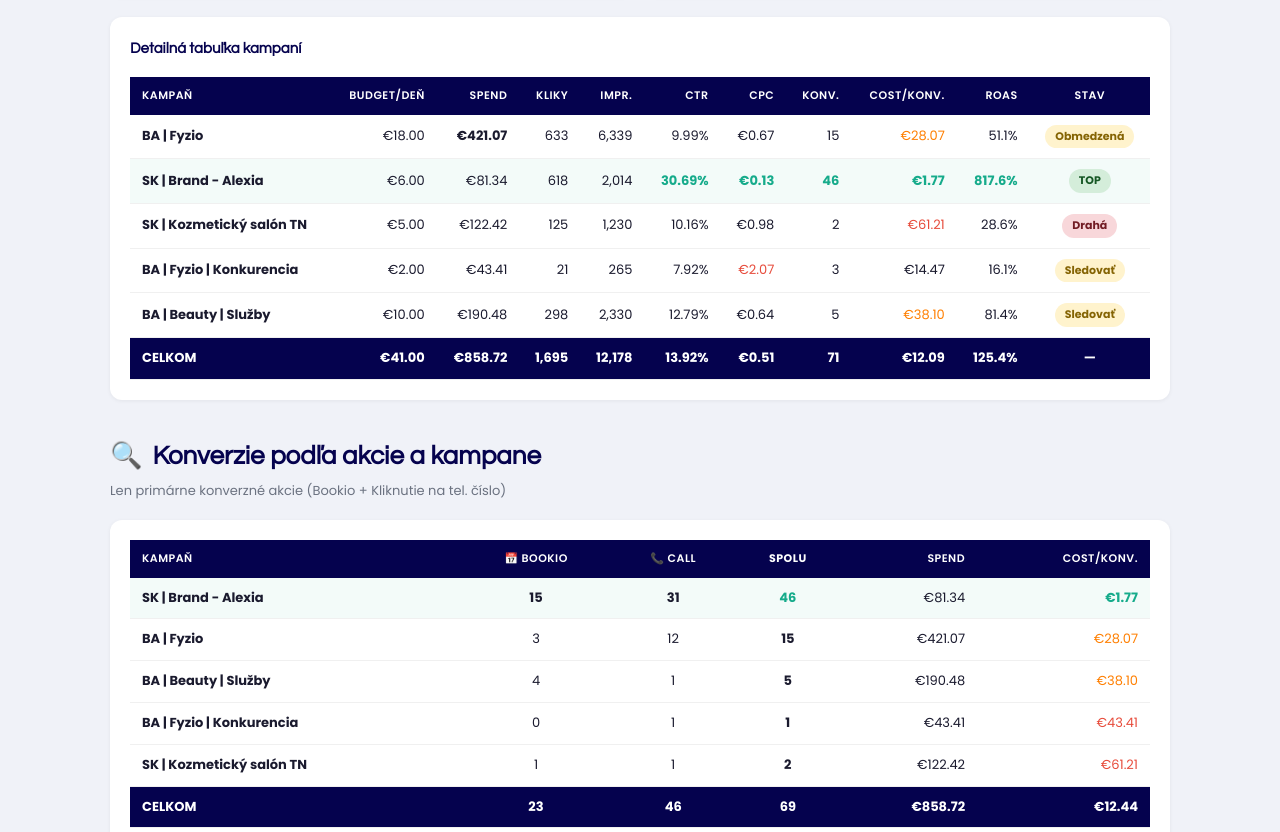
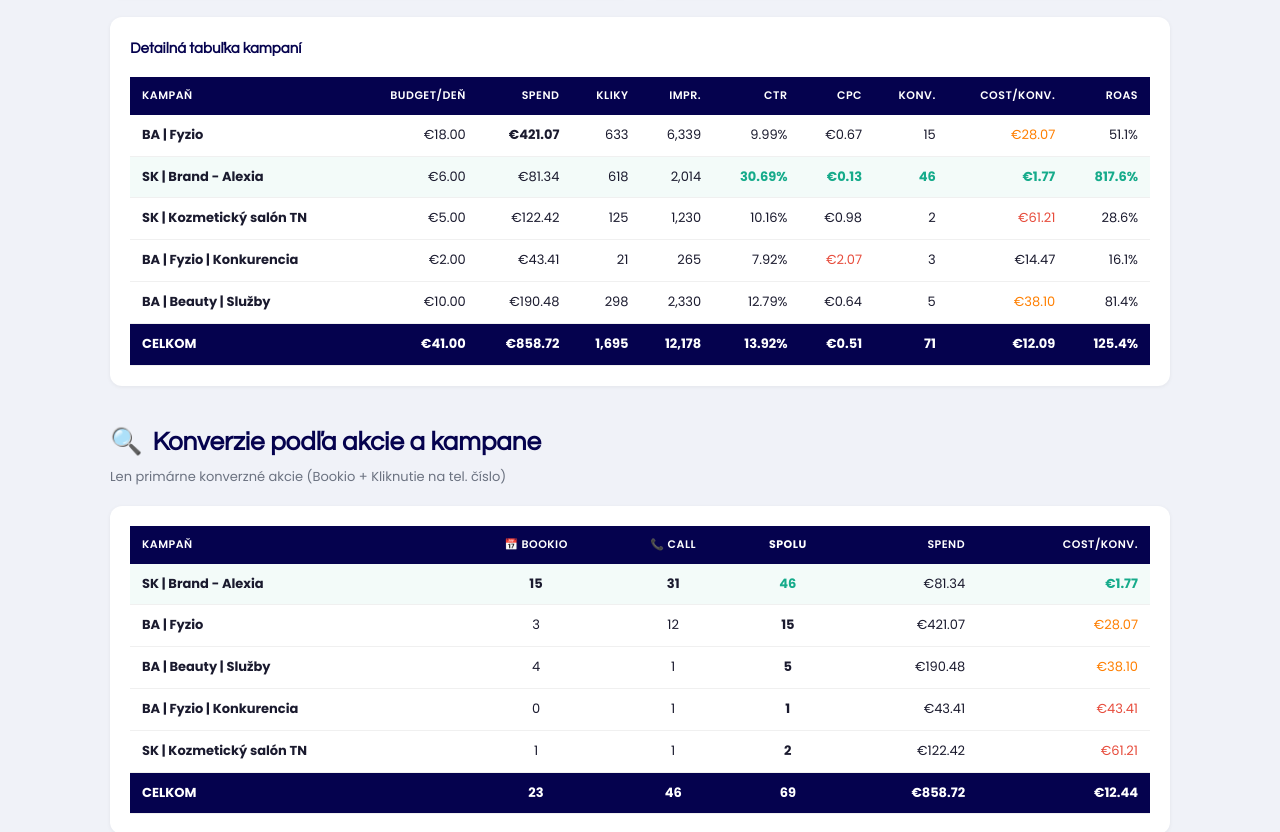
Before and after one commit to jakubstopiak/crystalcall-audit, a plain HTML site: page alexia-report.html in a window 1280 px wide. Shown: the part 1466-2298 px from the top of the page. Drawn offline with nearby package versions, Linux system fonts and the light colour scheme.

Commit message:
Remove Stav column + trim budget recommendation

```diff
--- a/alexia-report.html
+++ b/alexia-report.html
@@ -216,7 +216,6 @@
             <th class="text-right">Konv.</th>
             <th class="text-right">Cost/Konv.</th>
             <th class="text-right">ROAS</th>
-            <th class="text-center">Stav</th>
           </tr>
         </thead>
         <tbody>
@@ -231,7 +230,6 @@
             <td class="text-right">15</td>
             <td class="text-right" style="color:var(--dex-orange)">€28.07</td>
             <td class="text-right">51.1%</td>
-            <td class="text-center"><span class="badge badge-orange">Obmedzená</span></td>
           </tr>
           <tr style="background:rgba(22,171,139,.05)">
             <td class="fw-bold">SK | Brand - Alexia</td>
@@ -244,7 +242,6 @@
             <td class="text-right fw-bold" style="color:var(--dex-teal)">46</td>
             <td class="text-right fw-bold" style="color:var(--dex-teal)">€1.77</td>
             <td class="text-right fw-bold" style="color:var(--dex-teal)">817.6%</td>
-            <td class="text-center"><span class="badge badge-green">TOP</span></td>
           </tr>
           <tr>
             <td class="fw-bold">SK | Kozmetický salón TN</td>
@@ -257,7 +254,6 @@
             <td class="text-right">2</td>
             <td class="text-right" style="color:var(--dex-red)">€61.21</td>
             <td class="text-right">28.6%</td>
-            <td class="text-center"><span class="badge badge-red">Drahá</span></td>
           </tr>
           <tr>
             <td class="fw-bold">BA | Fyzio | Konkurencia</td>
@@ -270,7 +266,6 @@
             <td class="text-right">3</td>
             <td class="text-right">€14.47</td>
             <td class="text-right">16.1%</td>
-            <td class="text-center"><span class="badge badge-orange">Sledovať</span></td>
           </tr>
           <tr>
             <td class="fw-bold">BA | Beauty | Služby</td>
@@ -283,7 +278,6 @@
             <td class="text-right">5</td>
             <td class="text-right" style="color:var(--dex-orange)">€38.10</td>
             <td class="text-right">81.4%</td>
-            <td class="text-center"><span class="badge badge-orange">Sledovať</span></td>
           </tr>
           <tr style="background:var(--dex-navy);color:#fff;font-weight:700">
             <td>CELKOM</td>
@@ -296,7 +290,7 @@
             <td class="text-right">71</td>
             <td class="text-right">€12.09</td>
             <td class="text-right">125.4%</td>
-            <td class="text-center">—</td>
+
           </tr>
         </tbody>
       </table>
@@ -557,7 +551,7 @@
           <tr>
             <td class="fw-bold">efectfit.sk</td>
             <td class="text-center">11.25%</td>
-            <td class="text-center">—</td>
+
             <td class="text-center">23.4%</td>
             <td class="text-center" style="color:var(--dex-orange)">NOVÝ</td>
           </tr>
@@ -581,7 +575,7 @@
 
     <div style="margin-top:16px;padding:14px 18px;background:rgba(0,101,247,0.04);border-radius:8px;border-left:3px solid var(--dex-blue)">
       <p style="font-size:12px;color:var(--dex-muted);line-height:1.7;margin:0">
-        <strong style="color:var(--dex-navy)">Zhrnutie:</strong> V oboch ad groups klesá impression share, ale kvalita pozícií sa zlepšuje — Top of page a Abs. top rastú. Outranking share konkurentov voči nám klesá u všetkých hráčov. Pokles IS je spôsobený <strong>budget limitom (€18/deň)</strong>, nie slabším výkonom. Navýšenie na €22–25/deň by vrátilo IS nad 50%.
+        <strong style="color:var(--dex-navy)">Zhrnutie:</strong> V oboch ad groups klesá impression share, ale kvalita pozícií sa zlepšuje — Top of page a Abs. top rastú. Outranking share konkurentov voči nám klesá u všetkých hráčov. Pokles IS je spôsobený <strong>budget limitom (€18/deň)</strong>.
       </p>
     </div>
   </section>
```
